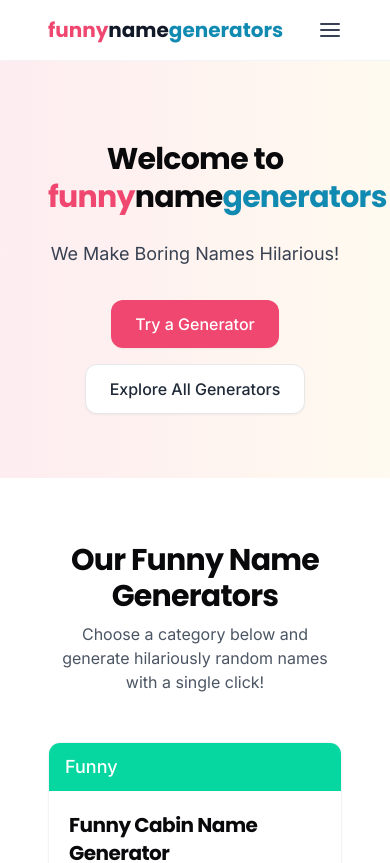
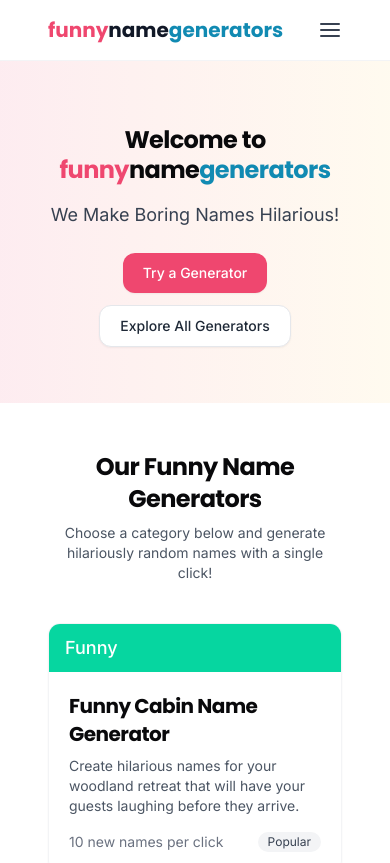
Before and after one commit to Zeetox12345/funnynamegenerators, a React (Vite) app: page / in a window 390 px wide. Shown: the top 863 px of the page. Built offline with nearby package versions, Linux system fonts and the light colour scheme.

Commit message:
Fix: Landing page H1 visibility
The H1 on the landing page is not fully visible.  This commit addresses this issue.

```diff
--- a/src/pages/Index.tsx
+++ b/src/pages/Index.tsx
@@ -23,25 +23,25 @@ const Index = () => {
         {/* Hero Section */}
         <section
           ref={heroRef}
-          className="hero-gradient pt-20 pb-16 px-4 md:px-8"
+          className="hero-gradient pt-16 pb-14 px-3 md:pt-20 md:pb-16 md:px-8"
         >
           <div className="container mx-auto max-w-4xl text-center">
-            <h1 className="text-3xl sm:text-4xl md:text-5xl lg:text-6xl font-bold mb-6 leading-tight">
+            <h1 className="text-2xl xs:text-3xl sm:text-4xl md:text-5xl lg:text-6xl font-bold mb-4 md:mb-6 leading-tight">
               Welcome to <span className="text-fun-pink">funny</span>name<span className="text-fun-blue">generators</span><span className="text-gray-500 hidden xs:inline">.com</span>
             </h1>
-            <p className="text-lg sm:text-xl md:text-2xl text-gray-700 mb-8 max-w-3xl mx-auto">
+            <p className="text-lg sm:text-xl md:text-2xl text-gray-700 mb-6 md:mb-8 max-w-3xl mx-auto">
               We Make Boring Names Hilarious!
             </p>
-            <div className="flex flex-wrap justify-center gap-4">
+            <div className="flex flex-wrap justify-center gap-3 md:gap-4">
               <Link
                 to="/generator/cabin"
-                className="bg-fun-pink text-white px-6 py-3 rounded-lg shadow-sm hover:shadow-md transition-all hover:-translate-y-1 font-medium"
+                className="bg-fun-pink text-white px-5 py-2.5 md:px-6 md:py-3 rounded-lg shadow-sm hover:shadow-md transition-all hover:-translate-y-1 font-medium text-sm md:text-base"
               >
                 Try a Generator
               </Link>
               <a
                 href="#generators"
-                className="bg-white text-gray-800 px-6 py-3 rounded-lg shadow-sm hover:shadow-md transition-all hover:-translate-y-1 font-medium border border-gray-200"
+                className="bg-white text-gray-800 px-5 py-2.5 md:px-6 md:py-3 rounded-lg shadow-sm hover:shadow-md transition-all hover:-translate-y-1 font-medium text-sm md:text-base border border-gray-200"
               >
                 Explore All Generators
               </a>
@@ -50,10 +50,10 @@ const Index = () => {
         </section>
 
         {/* Generators Grid */}
-        <section id="generators" className="py-16 px-4 md:px-8">
+        <section id="generators" className="py-12 md:py-16 px-4 md:px-8">
           <div className="container mx-auto max-w-6xl">
-            <h2 className="text-3xl font-bold mb-2 text-center">Our Funny Name Generators</h2>
-            <p className="text-gray-600 text-center mb-12 max-w-2xl mx-auto">
+            <h2 className="text-2xl md:text-3xl font-bold mb-2 text-center">Our Funny Name Generators</h2>
+            <p className="text-gray-600 text-center mb-10 md:mb-12 max-w-2xl mx-auto text-sm md:text-base">
               Choose a category below and generate hilariously random names with a single click!
             </p>
 
@@ -74,37 +74,37 @@ const Index = () => {
         </section>
 
         {/* How it Works */}
-        <section className="py-16 px-4 md:px-8 bg-gray-50">
+        <section className="py-12 md:py-16 px-4 md:px-8 bg-gray-50">
           <div className="container mx-auto max-w-4xl">
-            <h2 className="text-3xl font-bold mb-8 text-center">How It Works</h2>
+            <h2 className="text-2xl md:text-3xl font-bold mb-6 md:mb-8 text-center">How It Works</h2>
 
-            <div className="grid grid-cols-1 md:grid-cols-3 gap-8">
-              <div className="bg-white p-6 rounded-lg shadow-sm text-center">
-                <div className="w-12 h-12 bg-fun-pink text-white rounded-full flex items-center justify-center mx-auto mb-4">
-                  <span className="font-bold text-lg">1</span>
+            <div className="grid grid-cols-1 md:grid-cols-3 gap-6 md:gap-8">
+              <div className="bg-white p-5 md:p-6 rounded-lg shadow-sm text-center">
+                <div className="w-10 h-10 md:w-12 md:h-12 bg-fun-pink text-white rounded-full flex items-center justify-center mx-auto mb-3 md:mb-4">
+                  <span className="font-bold text-base md:text-lg">1</span>
                 </div>
-                <h3 className="text-xl font-bold mb-2">Choose a Category</h3>
-                <p className="text-gray-600">
+                <h3 className="text-lg md:text-xl font-bold mb-2">Choose a Category</h3>
+                <p className="text-gray-600 text-sm md:text-base">
                   Select from our diverse range of funny name generators
                 </p>
               </div>
 
-              <div className="bg-white p-6 rounded-lg shadow-sm text-center">
-                <div className="w-12 h-12 bg-fun-blue text-white rounded-full flex items-center justify-center mx-auto mb-4">
-                  <span className="font-bold text-lg">2</span>
+              <div className="bg-white p-5 md:p-6 rounded-lg shadow-sm text-center">
+                <div className="w-10 h-10 md:w-12 md:h-12 bg-fun-blue text-white rounded-full flex items-center justify-center mx-auto mb-3 md:mb-4">
+                  <span className="font-bold text-base md:text-lg">2</span>
                 </div>
-                <h3 className="text-xl font-bold mb-2">Click Generate</h3>
-                <p className="text-gray-600">
+                <h3 className="text-lg md:text-xl font-bold mb-2">Click Generate</h3>
+                <p className="text-gray-600 text-sm md:text-base">
                   Press the button to instantly create 10 hilarious random names
                 </p>
               </div>
 
-              <div className="bg-white p-6 rounded-lg shadow-sm text-center">
-                <div className="w-12 h-12 bg-fun-green text-white rounded-full flex items-center justify-center mx-auto mb-4">
-                  <span className="font-bold text-lg">3</span>
+              <div className="bg-white p-5 md:p-6 rounded-lg shadow-sm text-center">
+                <div className="w-10 h-10 md:w-12 md:h-12 bg-fun-green text-white rounded-full flex items-center justify-center mx-auto mb-3 md:mb-4">
+                  <span className="font-bold text-base md:text-lg">3</span>
                 </div>
-                <h3 className="text-xl font-bold mb-2">Share the Laughter</h3>
-                <p className="text-gray-600">
+                <h3 className="text-lg md:text-xl font-bold mb-2">Share the Laughter</h3>
+                <p className="text-gray-600 text-sm md:text-base">
                   Copy your favorites and share them with friends and family
                 </p>
               </div>
@@ -113,15 +113,15 @@ const Index = () => {
         </section>
 
         {/* CTA Section */}
-        <section className="py-20 px-4 md:px-8">
+        <section className="py-16 md:py-20 px-4 md:px-8">
           <div className="container mx-auto max-w-3xl text-center">
-            <h2 className="text-3xl font-bold mb-4">Ready to Find Your Perfect Funny Name?</h2>
-            <p className="text-xl text-gray-600 mb-8">
+            <h2 className="text-2xl md:text-3xl font-bold mb-3 md:mb-4">Ready to Find Your Perfect Funny Name?</h2>
+            <p className="text-lg md:text-xl text-gray-600 mb-6 md:mb-8">
               With thousands of hilarious possibilities, your next laugh is just a click away.
             </p>
             <Link
               to="/generator/batman"
-              className="inline-block bg-fun-purple text-white px-8 py-4 rounded-lg shadow-sm hover:shadow-md transition-all hover:-translate-y-1 font-medium text-lg"
+              className="inline-block bg-fun-purple text-white px-6 py-3 md:px-8 md:py-4 rounded-lg shadow-sm hover:shadow-md transition-all hover:-translate-y-1 font-medium text-base md:text-lg"
             >
               Try the Batman Name Generator
             </Link>
```
